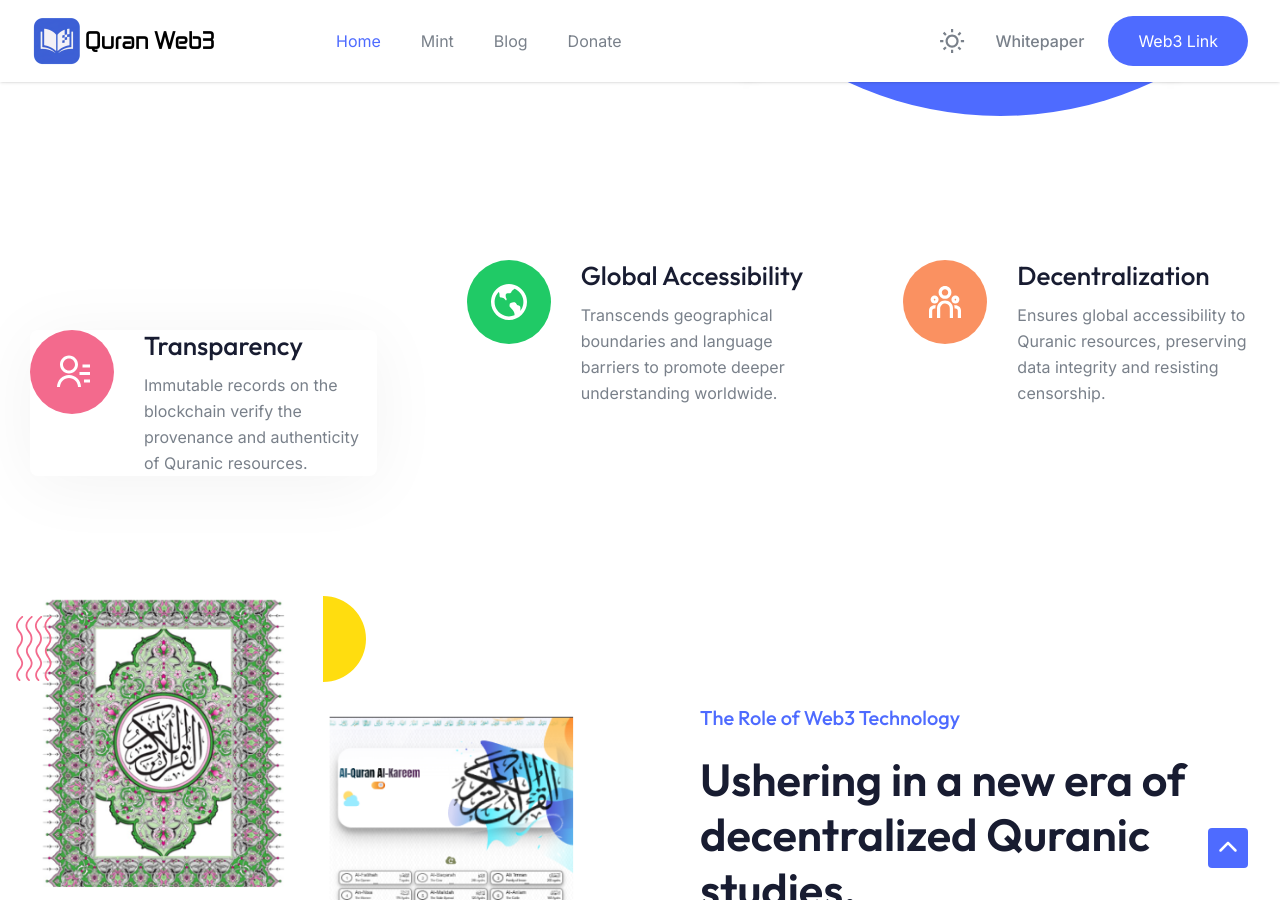
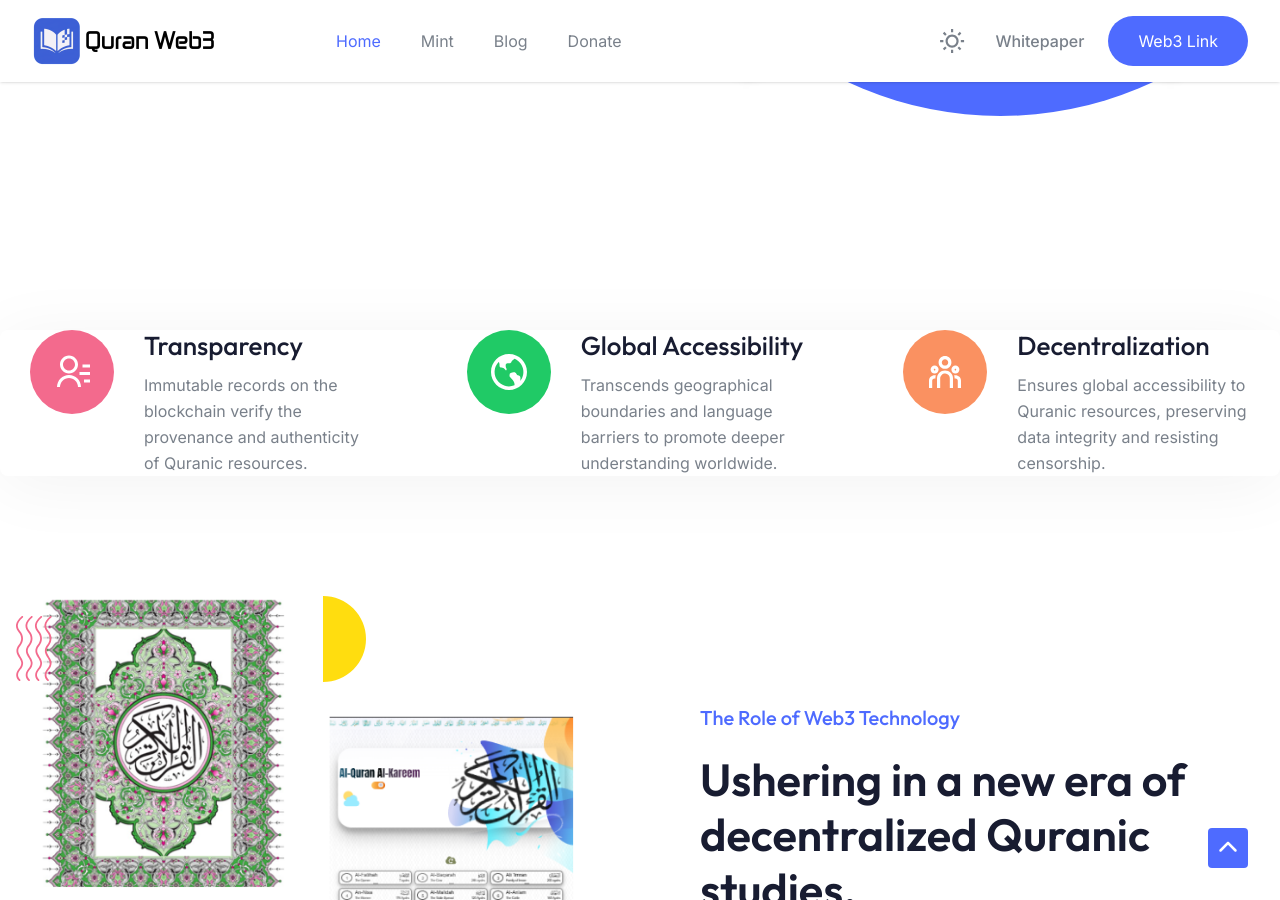
Before and after one commit to ogiest/ogiest.github.io, a Jekyll site: the page built from index.html, in a window 1280 px wide and 900 px high, scrolled down 468 px. Built offline with Jekyll 4.4.1, drawn with Linux system fonts in a browser that asks for light colours.

Commit message:
Update home.html

```diff
--- a/_layouts/home.html
+++ b/_layouts/home.html
@@ -98,10 +98,10 @@
           </div>
         </div>
       </section>
-      <section>
+      <section class="jb cq sg vk rm xm">
         <div class="bb ze ki yn 2xl:ud-px-12.5">
           <div class="tc uf zo xf ap zf bp mq">
-            <div class="animate_top kn to/3 tc cg oq jb cq sg vk rm xm">
+            <div class="animate_top kn to/3 tc cg oq">
               <div class="tc wf xf cf ae cd rg mh">
                 <img src="images/icon-01.svg" alt="Icon" />
               </div>
```
